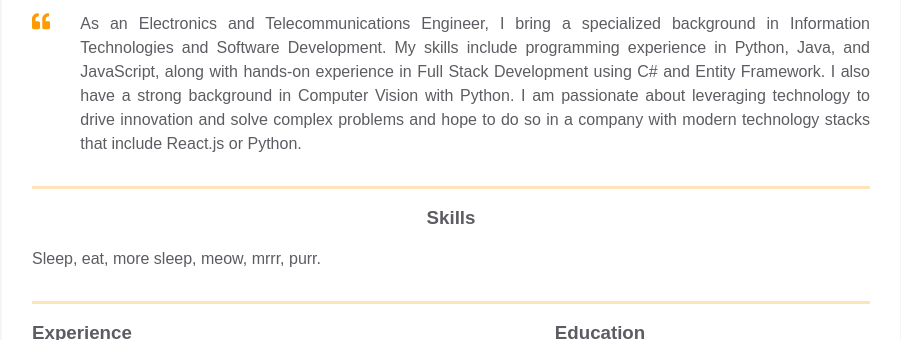
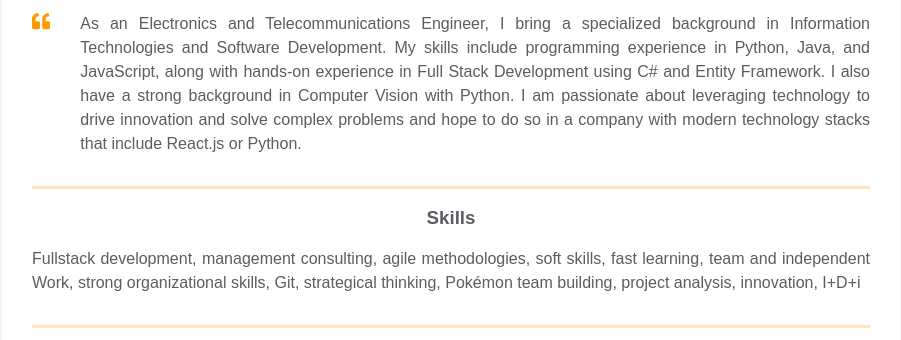
Before and after one commit to Anico18/homepage, a plain HTML site: page index.html in a window 1280 px wide. Shown: the part 350-690 px from the top of the page, without its empty margins (189-1090 px from the left). Drawn offline with Linux system fonts and the light colour scheme.

Commit message:
Updated skills section

```diff
--- a/index.html
+++ b/index.html
@@ -123,7 +123,12 @@
             <div class="resume__block">
               <div class="skills">
                 <h3 class="skills__header">Skills</h3>
-                <p class="skills__text">Sleep, eat, more sleep, meow, mrrr, purr.</p>
+                <p class="skills__text">
+                    Fullstack development, management consulting, agile methodologies,
+                    soft skills, fast learning, team and independent Work,
+                    strong organizational skills, Git, strategical thinking,
+                    Pokémon team building, project analysis, innovation, I+D+i
+                </p>
               </div>
             </div>
         </div>
```
